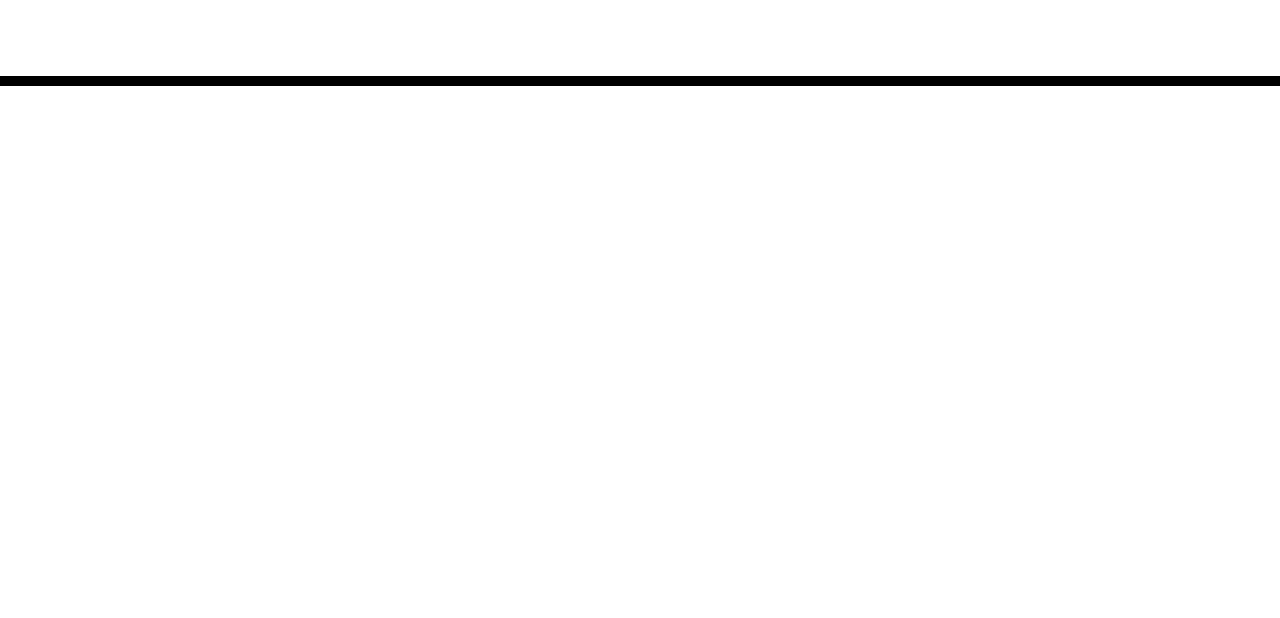
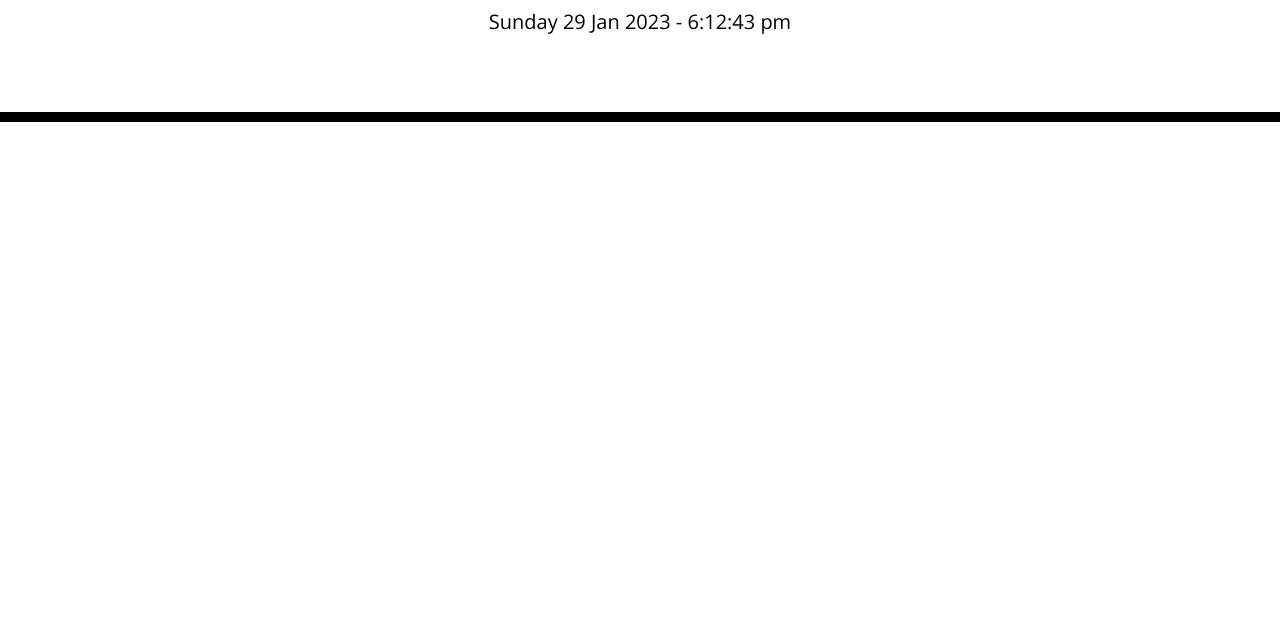
Before and after one commit to tjhandson/Daily-Planner, a plain HTML site: page index.html in a window 1280 px wide. Shown: the part 182-800 px from the top of the page. Drawn offline with nearby package versions, Linux system fonts and the light colour scheme.

Commit message:
adding time and date element on JS

```diff
--- a/assets/js/script.js
+++ b/assets/js/script.js
@@ -0,0 +1,18 @@
+const dateDisplayEl = $('#currentDay');
+
+// Task 1: Display the current day at the top of the calender when a user opens the planner.
+setInterval(function () {
+    dateDisplayEl.text(moment().format('dddd DD MMM YYYY - h:mm:ss a'));
+}
+    , 1000);
+
+
+// Task 2: Present timeblocks for standard business hours when the user scrolls down.
+
+// Task 3: Color-code each timeblock based on past, present, and future when the timeblock is viewed.
+
+// Task 4: Allow a user to enter an event when they click a timeblock
+
+// Task 5: Save the event in local storage when the save button is clicked in that timeblock.
+
+// Task 6: Persist events between refreshes of a page
--- a/index.html
+++ b/index.html
@@ -25,6 +25,7 @@
 
   <script src="https://cdnjs.cloudflare.com/ajax/libs/jquery/3.2.1/jquery.min.js"></script>
   <script src="https://cdnjs.cloudflare.com/ajax/libs/moment.js/2.24.0/moment.min.js"></script>
+  <script src="./assets/js/script.js"></script>
 </body>
 
 </html>
```
